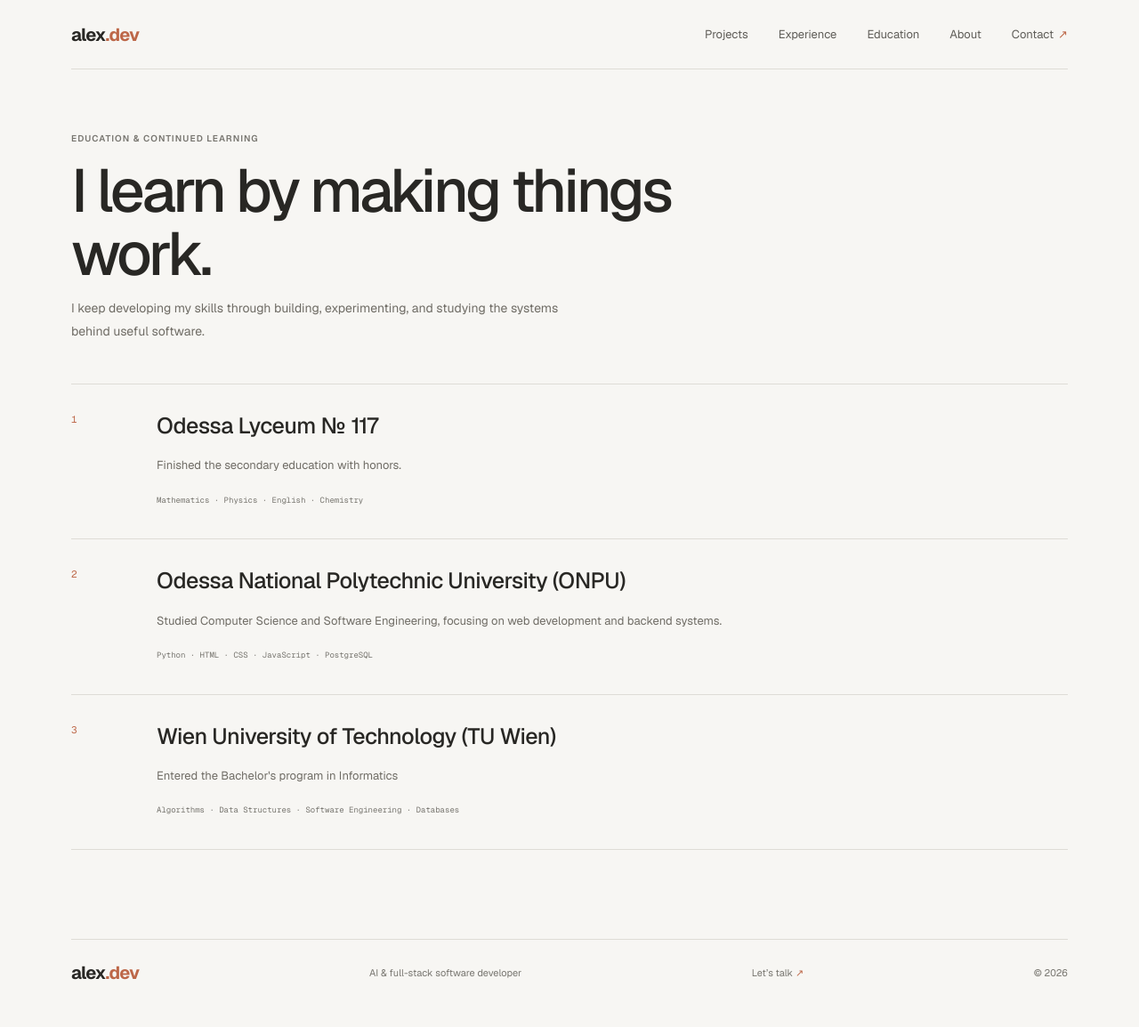
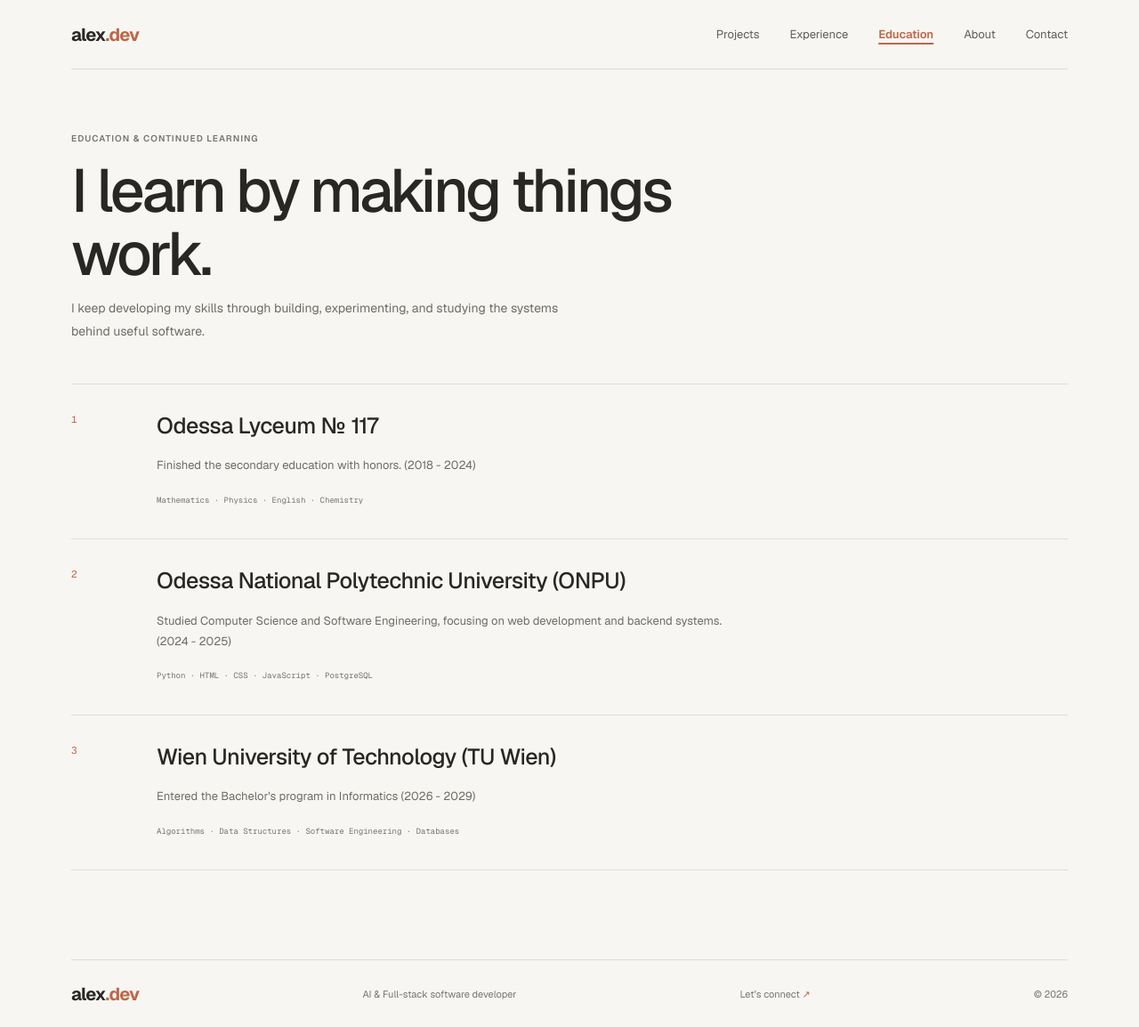
Before and after one commit to x-FrizBy-x/oleksandr_gordieiev, a Next.js app: page /education in a window 1280 px wide. Shown: the whole page at 89% size. Before the commit the page ends 1131 px from the top, so only its background shows below. Built offline with nearby package versions, Linux system fonts and the light colour scheme.

Commit message:
Added better navigation, styled the navbar and finished the <Experince> tab

```diff
--- a/app/contact/page.tsx
+++ b/app/contact/page.tsx
@@ -10,8 +10,8 @@
     <main className="page-wrap contact-page">
       <div className="contact-copy">
         <p className="eyebrow">OPEN TO GOOD PROBLEMS</p>
-        <h1>Let’s make something useful.</h1>
-        <p>Have an idea, a tricky workflow, or a product that could use a thoughtful technical partner? I’d be glad to hear about it.</p>
+        <h1>Let’s connect.</h1>
+        <p>Have an idea, a tricky workflow, or a new opportunity? I’d be glad to hear about it.</p>
       </div>
       <div className="contact-card">
         <p className="contact-card-label">START A CONVERSATION</p>
--- a/app/education/page.tsx
+++ b/app/education/page.tsx
@@ -9,19 +9,19 @@
   {
     number: "1",
     title: "Odessa Lyceum № 117",
-    description: "Finished the secondary education with honors.",
+    description: "Finished the secondary education with honors. (2018 - 2024)",
     topics: "Mathematics · Physics · English · Chemistry",
   },
   {
     number: "2",
     title: "Odessa National Polytechnic University (ONPU)",
-    description: "Studied Computer Science and Software Engineering, focusing on web development and backend systems.",
+    description: "Studied Computer Science and Software Engineering, focusing on web development and backend systems. (2024 - 2025)",
     topics: "Python · HTML · CSS · JavaScript · PostgreSQL",
   },
   {
     number: "3",
     title: "Wien University of Technology (TU Wien)",
-    description: "Entered the Bachelor's program in Informatics",
+    description: "Entered the Bachelor's program in Informatics (2026 - 2029)",
     topics: "Algorithms · Data Structures · Software Engineering · Databases",
   },
 ];
--- a/app/globals.css
+++ b/app/globals.css
@@ -35,6 +35,7 @@
 .main-nav { display: flex; align-items: center; gap: 34px; color: #5f5d58; font-size: 13px; }
 .main-nav a, .site-footer a, .quiet-link { transition: color 180ms ease; }
 .main-nav a:hover, .site-footer a:hover, .quiet-link:hover { color: var(--accent); }
+.main-nav a[aria-current="page"] { color: var(--accent); font-weight: 600; text-decoration: underline; text-decoration-thickness: 2px; text-underline-offset: 5px; }
 .main-nav a:last-child { display: inline-flex; align-items: center; gap: 5px; }
 .nav-arrow { color: var(--accent); }
 .site-main { flex: 1; }
--- /dev/null
+++ b/app/main-nav.tsx
@@ -0,0 +1,27 @@
+"use client";
+
+import Link from "next/link";
+import { usePathname } from "next/navigation";
+
+const navItems = [
+  { href: "/projects", label: "Projects" },
+  { href: "/experience", label: "Experience" },
+  { href: "/education", label: "Education" },
+  { href: "/about", label: "About" },
+  { href: "/contact", label: "Contact" },
+];
+
+export function MainNav() {
+  const pathname = usePathname();
+
+  return (
+    <nav className="main-nav" aria-label="Main navigation">
+      {navItems.map(({ href, label }) => (
+        <Link key={href} href={href} aria-current={pathname === href ? "page" : undefined}>
+          {label}
+
+        </Link>
+      ))}
+    </nav>
+  );
+}
--- a/app/site-chrome.tsx
+++ b/app/site-chrome.tsx
@@ -1,16 +1,11 @@
 import Link from "next/link";
+import { MainNav } from "./main-nav";
 
 export function SiteHeader() {
   return (
     <header className="site-header">
       <Link className="wordmark" href="/" aria-label="Alex, home">alex<span>.dev</span></Link>
-      <nav className="main-nav" aria-label="Main navigation">
-        <Link href="/projects">Projects</Link>
-        <Link href="/experience">Experience</Link>
-        <Link href="/education">Education</Link>
-        <Link href="/about">About</Link>
-        <Link href="/contact">Contact <span className="nav-arrow" aria-hidden="true">↗</span></Link>
-      </nav>
+      <MainNav />
     </header>
   );
 }
@@ -19,8 +14,8 @@
   return (
     <footer className="site-footer">
       <Link className="wordmark footer-mark" href="/">alex<span>.dev</span></Link>
-      <span>AI & full-stack software developer</span>
-      <Link href="/contact">Let’s talk <span className="nav-arrow" aria-hidden="true">↗</span></Link>
+      <span>AI & Full-stack software developer</span>
+      <Link href="/contact">Let’s connect <span className="nav-arrow" aria-hidden="true">↗</span></Link>
       <span className="footer-year">© 2026</span>
     </footer>
   );
```
